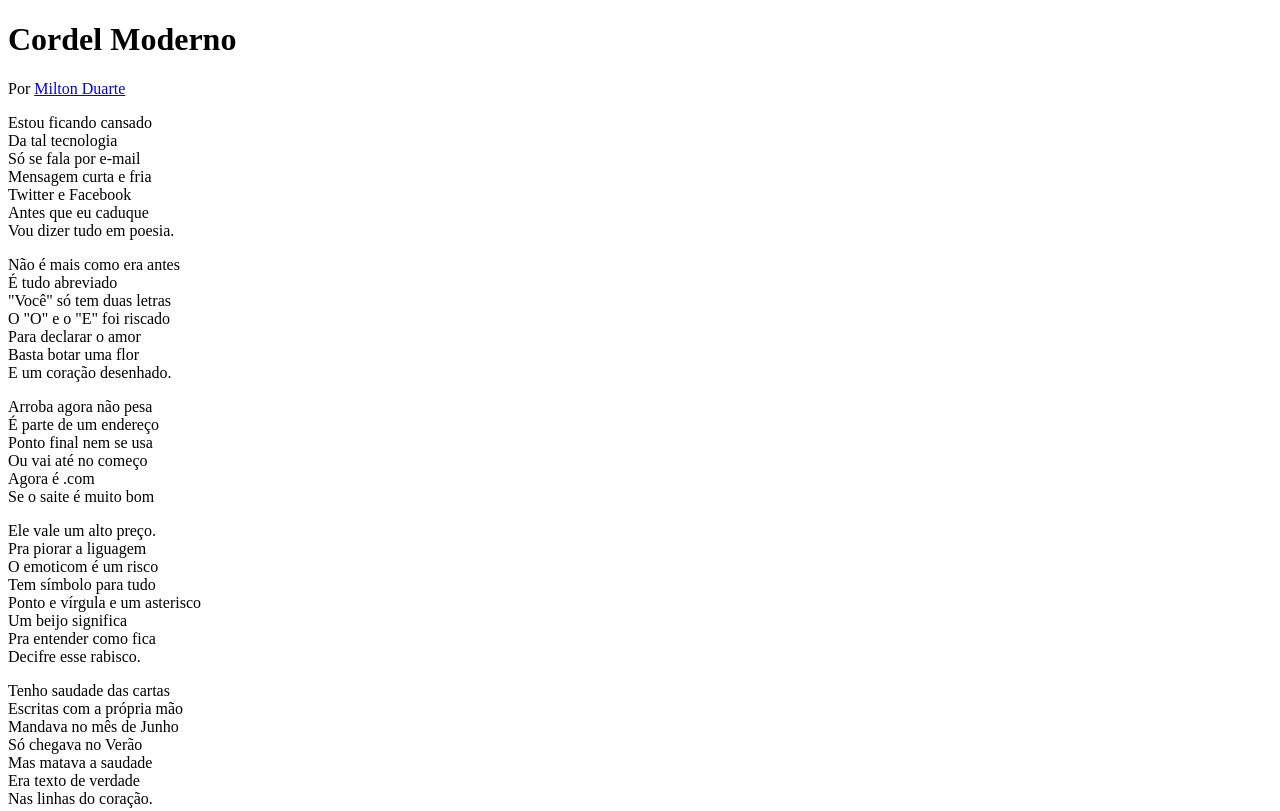
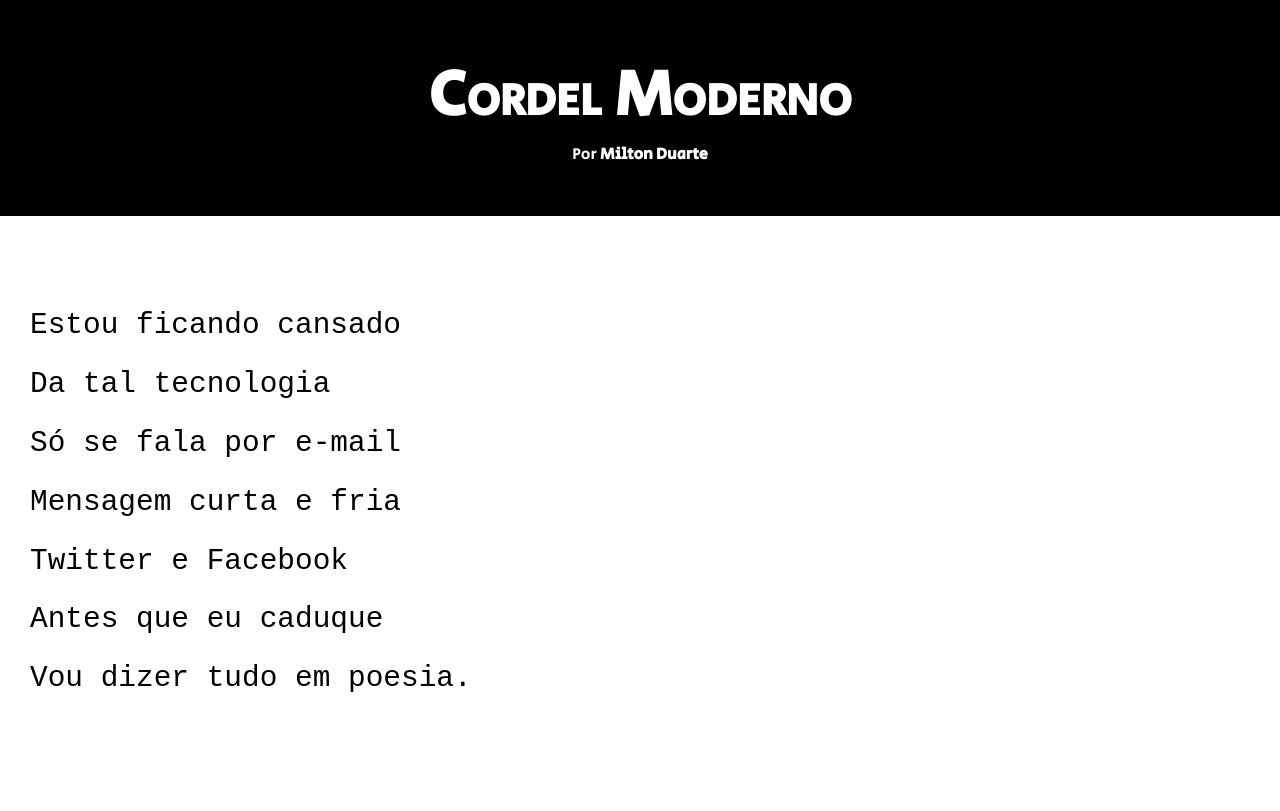
Before and after one commit to Vinithny/html-css, a plain HTML site: page desafios/Refazendo d012/r-projeto-cordel.html in a window 1280 px wide. Shown: the top 811 px of the page. Drawn offline with Linux system fonts and the light colour scheme; a web font is replaced by a local one.

Commit message:
finalização desafio 012

```diff
--- a/desafios/Refazendo d012/estilos/style.css
+++ b/desafios/Refazendo d012/estilos/style.css
@@ -1 +1,100 @@
 @charset "UTF-8";
+
+@import url('https://fonts.googleapis.com/css2?family=Bebas+Neue&family=Chivo+Mono:wght@100;200;300;400;600&display=swap');
+
+@import url('https://fonts.googleapis.com/css2?family=Secular+One&display=swap');
+
+:root {
+    --fonte01: Verdana, Tahoma, sans-serif;
+    --fonte02: 'Chivo Mono', monospace;
+    --fonte03: 'Secular One', sans-serif;
+}
+
+* {
+    margin: 0px;
+    padding: 0px;
+    font-size: 1em;
+}
+
+html, body {
+    background-color: darkgray;
+    min-height: 100vh;
+    font-family: var(--fonte01);
+}
+
+header {
+    font-family: var(--fonte03);
+    text-align: center;
+    background-color: black;
+    color: white;
+}
+
+header h1 {
+    font-variant: small-caps;
+    padding-top: 50px;
+    font-size: 5vw;
+}
+
+header p {
+    padding-bottom: 50px;
+}
+
+a {
+    color: white;
+    text-decoration: none;
+    font-weight: bolder;
+}
+
+a:hover {
+    text-decoration: underline;
+}
+
+section {
+    font-family: var(--fonte02);
+    padding-top: 10vh;
+    padding-left: 30px;
+    padding-bottom: 10vh;
+    line-height: 2em;
+    font-size: 2.3vw;
+}
+
+section p {
+    padding-bottom: 2em;
+}
+
+section.normal {
+    background-color: white;
+    color: black;
+}
+
+section.imagem {
+    background-color: rgba(0, 0, 0, 0.589);
+    color: white;
+    box-shadow: inset 6px 6px 13px 0px rgba(0, 0, 0, 0.37);
+    background-size: cover;
+    background-attachment: fixed;
+}
+
+section#img01 {
+    background-image: url(../imagens/background001.jpg);
+    background-position: right center;
+}
+
+section#img02 {
+    background-image: url(../imagens/background002.jpg);
+    background-position: right center;
+}
+
+section.imagem p {
+    background-color: rgba(0, 0, 0, 0.541);
+    display: inline-block;
+    padding: 7px;
+    text-shadow: 1px 1px 0px black;
+}
+
+footer {
+    background-color: black;
+    color: white;
+    text-align: center;
+    padding: 10px;
+}
--- a/desafios/Refazendo d012/r-projeto-cordel.html
+++ b/desafios/Refazendo d012/r-projeto-cordel.html
@@ -26,7 +26,7 @@
         </section>
 
 
-        <section class="imagem">
+        <section class="imagem" id="img01">
             <p>
                 Não é mais como era antes<br>
                 É tudo abreviado<br>
@@ -61,7 +61,7 @@
         </section>
 
 
-        <section class="imagem">
+        <section class="imagem" id="img02">
             <p>
                 Tenho saudade das cartas<br>
                 Escritas com a própria mão<br>
@@ -94,6 +94,6 @@
                 Deixe que Deus interprete.
             </p>
         </section>
-        <footer>Site criado por <a href="https://gustavoguanabara.github.io" target="_blank">Gustavo Guanabara</a> para o <a href="https://www.cursoemvideo.com" target="_blank" >Cursoemvideo</footer>
+        <footer>Site criado por <a href="https://gustavoguanabara.github.io" target="_blank">Gustavo Guanabara</a> para o <a href="https://www.cursoemvideo.com" target="_blank" >CursoemVídeo</footer>
 </body>
 </html>
```
Also changed, not shown: desafios/d012/projeto-cordel.html (+1 -1 lines).
